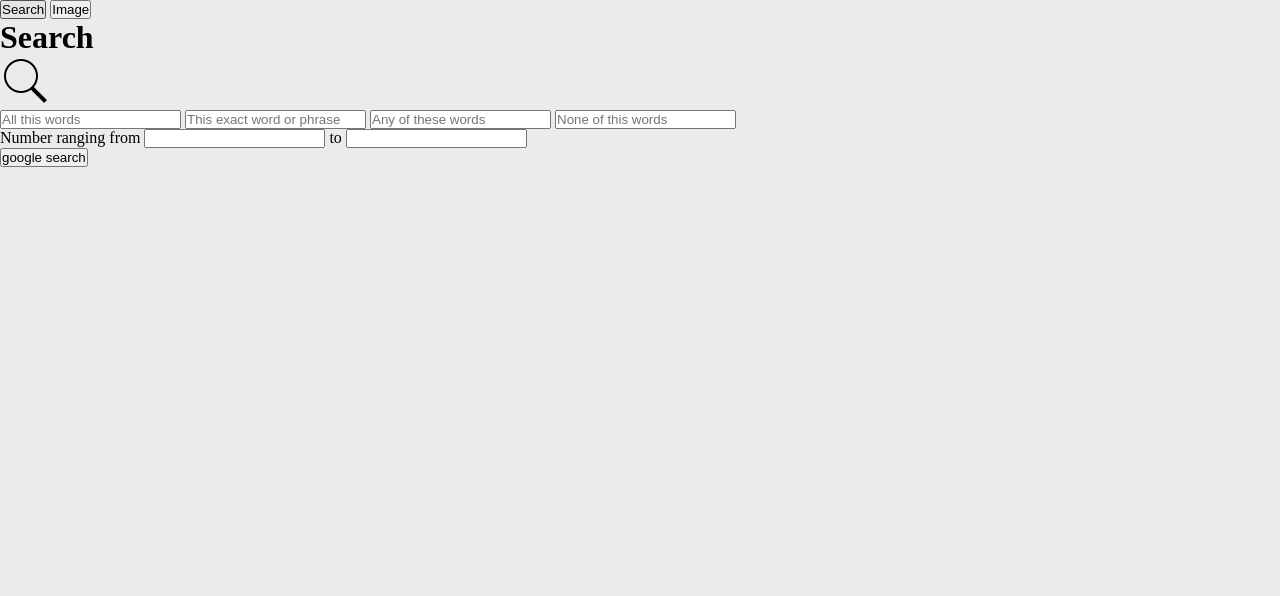
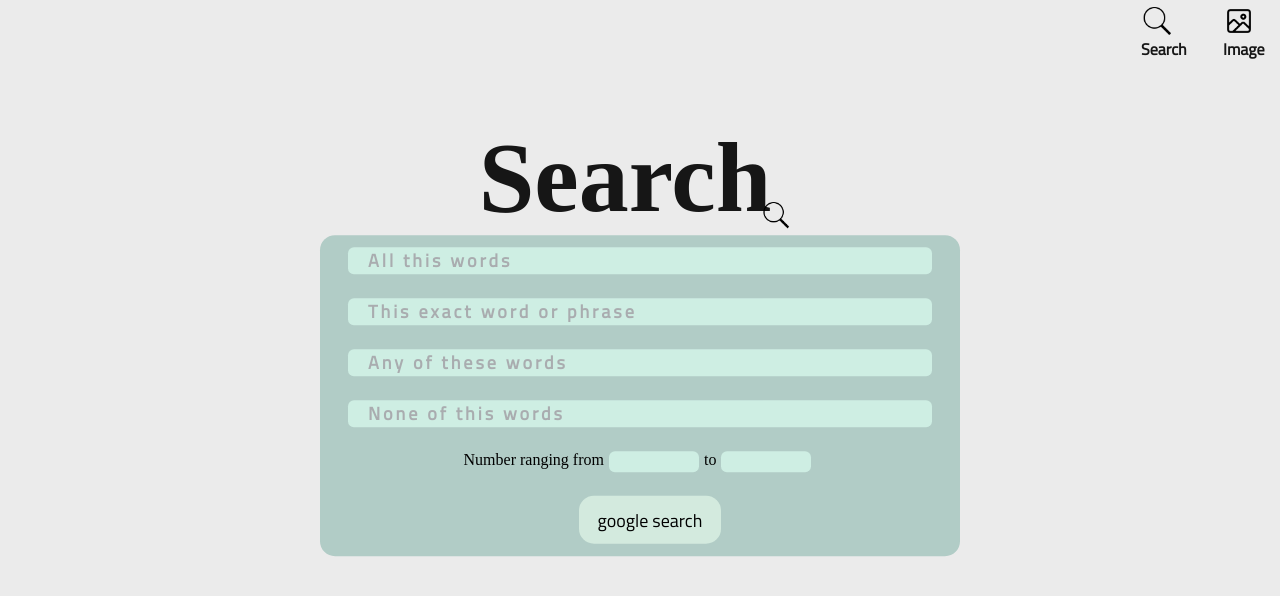
Before and after one commit to Nnisik/Search-Engine, a plain HTML site: page index-adv.html in a window 1280 px wide. Drawn offline with Linux system fonts and the light colour scheme.

Commit message:
reworked advanced search page and style file

```diff
--- a/index-adv.html
+++ b/index-adv.html
@@ -10,27 +10,35 @@
     <title>Search</title>
   </head>
   <body>
-    <div class="header">
-        <a href="./index.html"><button>Search</button></a>
-        <a href="./index-img.html"><button>Image</button></a>
+    <div class="flex nav">
+        <a class="flex flex-column btn nav-button link-btn"
+        href="./index.html">
+          <img class="btn-image" src="./img/icons8-search-50.png">
+          Search
+        </a>
+        <a class="flex flex-column btn nav-button link-btn"
+        href="./index-img.html">
+          <img class="btn-image" src="./img/icons8-image-50.png">
+          Image
+        </a>
     </div>
-    <div class="main">
-      <div class="main-header">
-        <h1>Search</h1>
-        <img src="/img/icons8-search-50.png" alt="extra icon" class="adv-icon">
-      </div>
-      <form action="https://www.google.com/search" class="adv-form">
-        <input placeholder="All this words" type="text" name="as_q" autocomplete="off" />
-        <input placeholder="This exact word or phrase" type="text" name="as_epq" autocomplete="off" />
-        <input placeholder="Any of these words" type="text" name="as_oq" autocomplete="off" />
-        <input placeholder="None of this words" type="text" name="as_eq" autocomplete="off" />
-        <div class="adv_numb-range">
+    <div class="center container adv-container">
+      <div class="flex center-text">
+        <h1 class="header-search">Search</h1>
+        <img class="header-icon" src="./img/icons8-search-50.png">
+    </div>
+      <form class="flex flex-column search-form adv-search-form search-input-area" action="https://www.google.com/search" class="adv-form">
+        <input class="input light-input search-form-element adv-input" placeholder="All this words" type="text" name="as_q" autocomplete="off" />
+        <input class="input light-input search-form-element adv-input" placeholder="This exact word or phrase" type="text" name="as_epq" autocomplete="off" />
+        <input class="input light-input search-form-element adv-input" placeholder="Any of these words" type="text" name="as_oq" autocomplete="off" />
+        <input class="input light-input search-form-element adv-input" placeholder="None of this words" type="text" name="as_eq" autocomplete="off" />
+        <div class="flex adv-inut-numb_range">
           Number ranging from
-          <input type="number" name="as_nlo" autocomplete="off"/>
+          <input class="input adv-inut-numb_range-input light-input" type="number" name="as_nlo" autocomplete="off"/>
           to
-          <input type="number" name="as_nhi" autocomplete="off"/>
+          <input class="input adv-inut-numb_range-input light-input" type="number" name="as_nhi" autocomplete="off"/>
         </div>
-        <button type="submit">google search</button>
+        <button class="btn search-form-btn search-form-element adv-search-form-btn" type="submit">google search</button>
       </form>
     </div>
   </body>
--- a/style.css
+++ b/style.css
@@ -4,6 +4,8 @@
     --transparent: transparent;
     --main-font: 'Titillium Web';
     --addit-font: sans-serif;
+    --detail-color-light: rgba(218, 253, 240, 0.7);
+    --detail-color-dark: rgb(140, 170, 164);
 }
 
 * {
@@ -40,7 +42,7 @@ body {
     text-align: center;
 }
 
-.link-bnt {
+.link-btn {
     text-decoration: none;
     font-size: 16px;
     font-weight: bold;
@@ -119,3 +121,49 @@ body {
     background: rgb(211, 234, 222);
     border-radius: 15px;
 }
+
+.adv-container {
+    transform: translate(-50%, -55%);
+}
+
+.adv-search-form {
+    height: fit-content;
+    max-width: 50%;
+}
+
+.adv-input {
+    min-width: 400px;
+    width: 85%;
+    margin: 12px auto;
+}
+
+.light-input {
+    background-color: var(--detail-color-light);
+    border-radius: 6px;
+}
+
+.adv-input::placeholder {
+    /* Light placeholder text */
+    color: #a9acaf;
+}
+
+.adv-inut-numb_range {
+    flex-direction: row;
+    margin: 12px auto;
+}
+
+.adv-inut-numb_range-input {
+    width: 80px;
+    margin: 0 5px;
+    padding: 0 5px;
+    font-size: 18px;
+    text-align: center;
+    border: none;
+    outline: none;
+}
+
+.adv-search-form-btn {
+    height: 48px;
+    width: 142px;
+    margin: 12px auto;
+}
```
